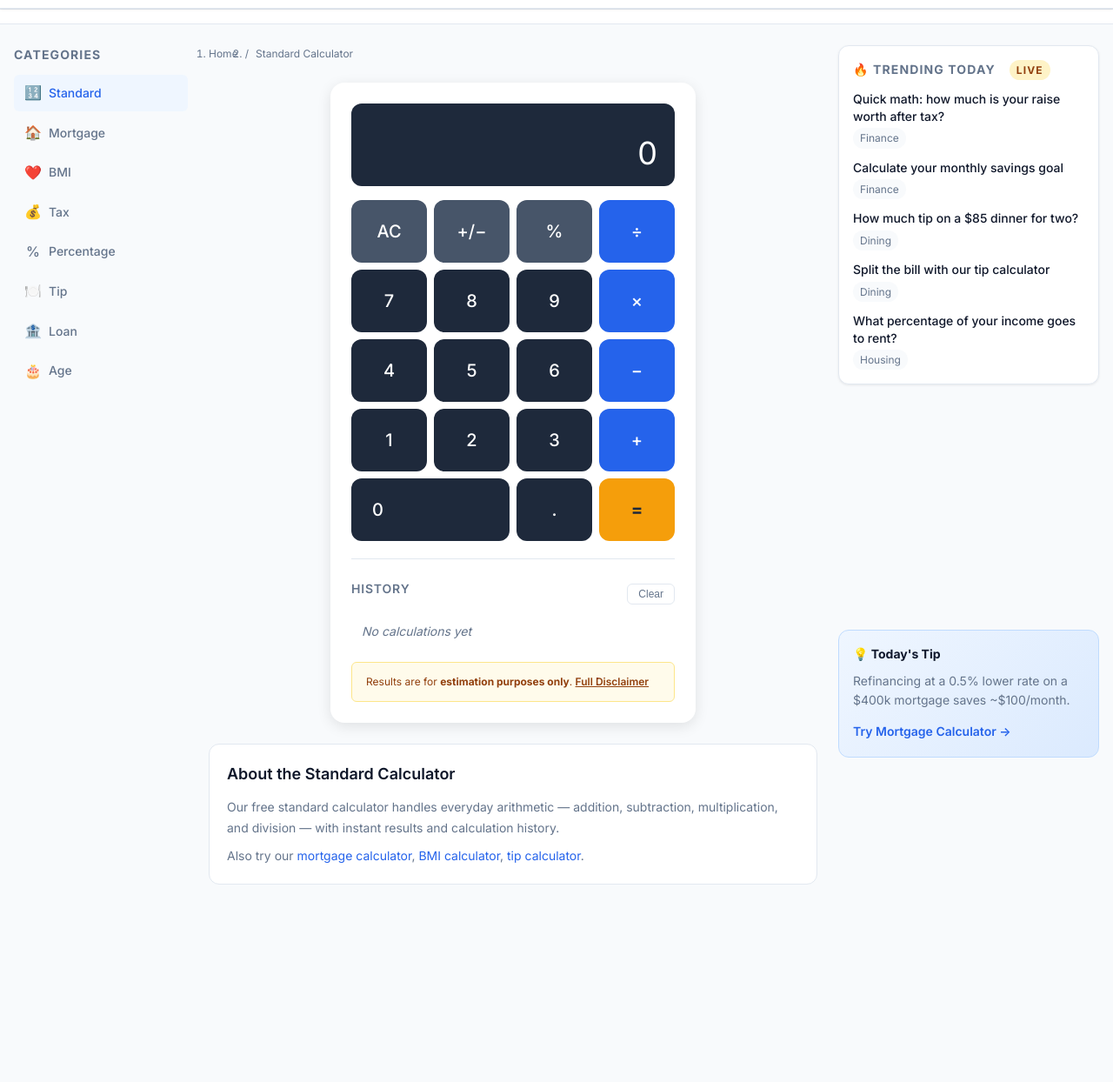
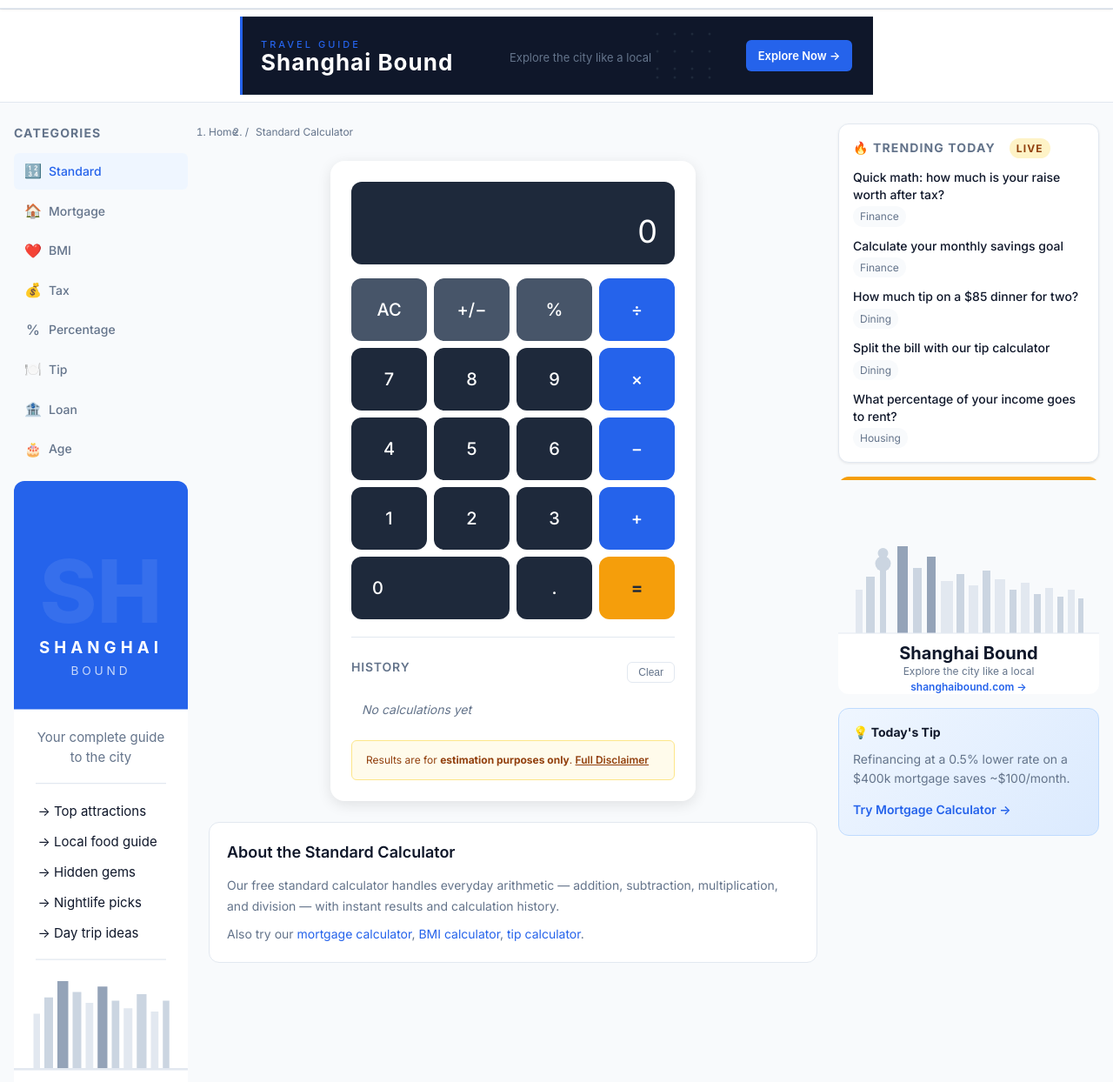
Before and after one commit to lcz-dev/calcak, a plain HTML site: page index.html in a window 1280 px wide. Shown: the part 54-1298 px from the top of the page at 87% size. Drawn offline with Linux system fonts and the light colour scheme.

Commit message:
Add shanghaibound.com house ads to all 3 ad slots

```diff
--- a/index.html
+++ b/index.html
@@ -124,6 +124,9 @@
   <!-- ===== AD BANNER TOP (728x90 leaderboard) ===== -->
   <!-- AD-SLOT: top-leaderboard | Size: 728x90 desktop / 320x50 mobile -->
   <div class="ad-banner ad-top" role="complementary" aria-label="Advertisement">
+    <a href="https://shanghaibound.com" target="_blank" rel="noopener sponsored">
+      <img src="ad-top-728x90.svg" width="728" height="90" alt="Shanghai Bound – Your complete guide to Shanghai" style="display:block;max-width:100%;height:auto;">
+    </a>
   </div>
 
   <!-- ===== MAIN LAYOUT ===== -->
@@ -162,6 +165,9 @@
       </div>
       <!-- AD-SLOT: sidebar-left | Size: 160x600 -->
       <div class="ad-sidebar" role="complementary" aria-label="Advertisement">
+        <a href="https://shanghaibound.com" target="_blank" rel="noopener sponsored">
+          <img src="ad-sidebar-160x600.svg" width="160" height="600" alt="Shanghai Bound – Travel guide" style="display:block;width:100%;height:auto;">
+        </a>
       </div>
     </aside>
 
@@ -227,6 +233,9 @@
 
       <!-- AD-SLOT: sidebar-right | Size: 300x250 medium rectangle -->
       <div class="ad-sidebar ad-300x250" role="complementary" aria-label="Advertisement">
+        <a href="https://shanghaibound.com" target="_blank" rel="noopener sponsored">
+          <img src="ad-rect-300x250.svg" width="300" height="250" alt="Shanghai Bound – Explore Shanghai like a local" style="display:block;width:100%;height:auto;">
+        </a>
       </div>
 
       <!-- Today's Tip Block -->
```
Also changed, not shown: ad-rect-300x250.svg (added), ad-sidebar-160x600.svg (added), ad-top-728x90.svg (added).
